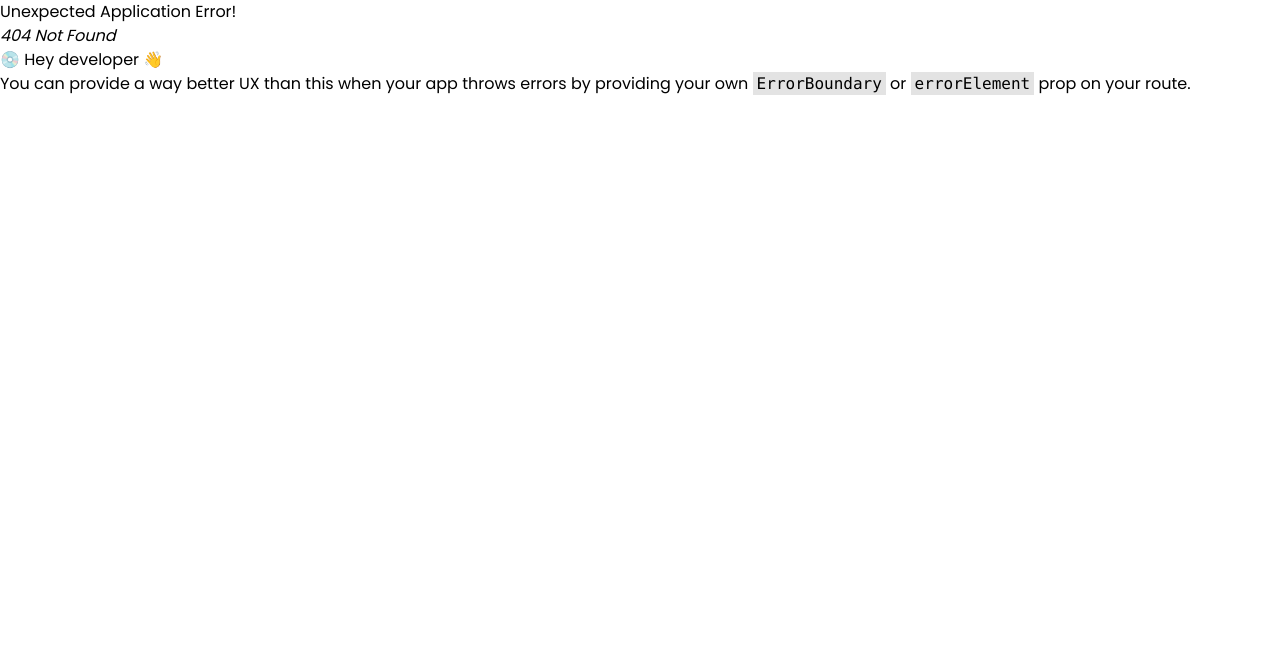
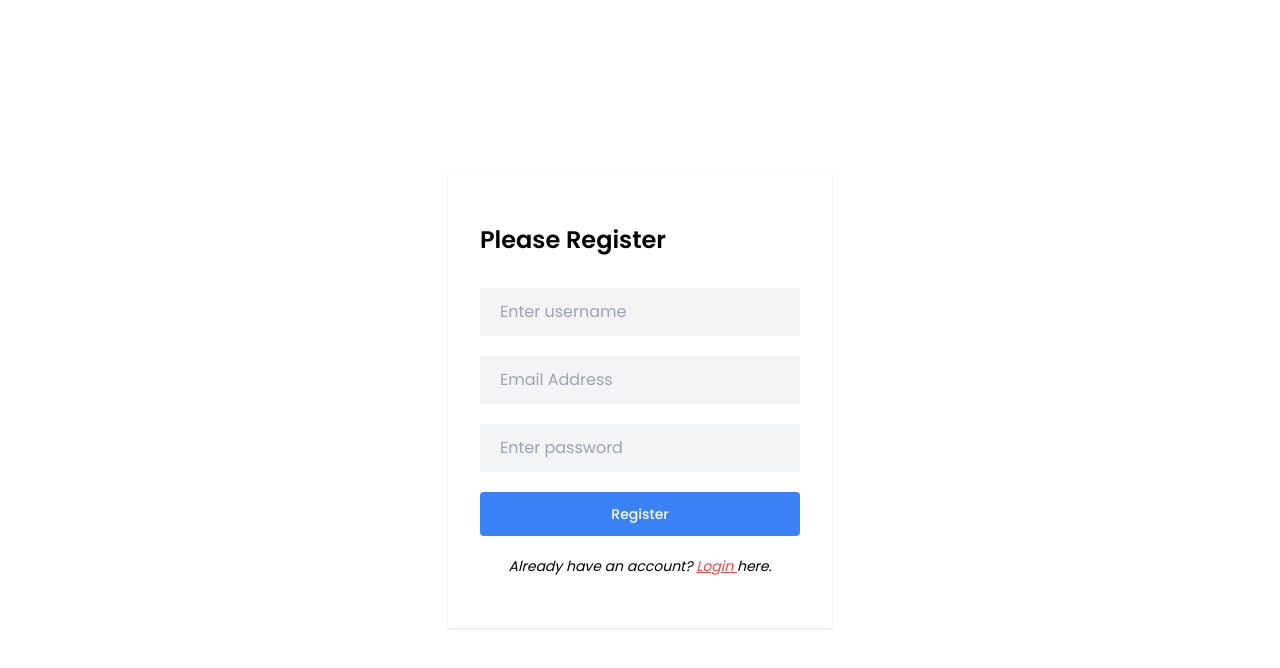
Before and after one commit to mitanvir05/shopnest-ecommerce-website, a React (Vite) app in the folder frontend/: page /register in a window 1280 px wide. Before the commit this address had no page. Shown: the top 668 px of the page. Built offline with nearby package versions, Linux system fonts and the light colour scheme.

Commit message:
login and register added

```diff
--- /dev/null
+++ b/frontend/src/components/Login.jsx
@@ -0,0 +1,71 @@
+import { useState } from "react";
+import { Link } from "react-router-dom";
+
+const Login = () => {
+  const [message, setMessage] = useState("");
+  const [email, setEmail] = useState("");
+  const [password, setPassword] = useState("");
+  const handleLogin = async (e) => {
+    e.preventDefault();
+    const data = {
+      email,
+      password,
+    };
+   // console.log(data);
+  };
+
+  return (
+    <section className="h-screen flex items-center justify-center ">
+      <div className="max-w-sm boder shadow bg-white mx-auto p-8">
+        <h2 className="text-2xl font-semibold pt-5">Please Login</h2>
+        <form
+          onSubmit={handleLogin}
+          className="space-y-5 max-w-sm mx-auto pt-8"
+        >
+          <input
+            onChange={(e) => setEmail(e.target.value)}
+            type="email"
+            name="email"
+            id="email"
+            placeholder="Email Address"
+            required
+            className="w-full bg-gray-100 focus:outline-none px-5 py-3"
+          />
+          <input
+            onChange={(e) => setPassword(e.target.value)}
+            type="password"
+            name="password"
+            id="password"
+            placeholder="Enter password"
+            required
+            className="w-full bg-gray-100 focus:outline-none px-5 py-3"
+          />
+          {message && (
+            <div
+              className={`text-red-500 text-xs ${
+                message.type === "error" ? "block" : "hidden"
+              }`}
+            >
+              {message.text}
+            </div>
+          )}
+          <button
+            type="submit"
+            className="w-full bg-blue-500 hover:bg-blue-700 text-white text-sm font-medium py-3 px-6 rounded"
+          >
+            Login
+          </button>
+        </form>
+        <p className="my-5 italic text-sm text-center">
+          Don&apos;t have an account?{" "}
+          <Link className="text-red-500 underline" to="/register">
+            Register{" "}
+          </Link>
+          here.
+        </p>
+      </div>
+    </section>
+  );
+};
+
+export default Login;
--- /dev/null
+++ b/frontend/src/components/Register.jsx
@@ -0,0 +1,82 @@
+import { useState } from "react";
+import { Link } from "react-router-dom";
+
+const Register = () => {
+  const [message, setMessage] = useState("");
+  const [username, setUsername] = useState("");
+  const [email, setEmail] = useState("");
+  const [password, setPassword] = useState("");
+  const handleRegister = async (e) => {
+    e.preventDefault();
+    const data = {
+      username,
+      email,
+      password,
+    };
+   // console.log(data);
+  };
+
+  return (
+    <section className="h-screen flex items-center justify-center ">
+      <div className="max-w-sm boder shadow bg-white mx-auto p-8">
+        <h2 className="text-2xl font-semibold pt-5">Please Register</h2>
+        <form
+          onSubmit={handleRegister}
+          className="space-y-5 max-w-sm mx-auto pt-8"
+        >
+          <input
+            onChange={(e) => setEmail(e.target.value)}
+            type="text"
+            name="username"
+            id="username"
+            placeholder="Enter username"
+            required
+            className="w-full bg-gray-100 focus:outline-none px-5 py-3"
+          />
+          <input
+            onChange={(e) => setEmail(e.target.value)}
+            type="email"
+            name="email"
+            id="email"
+            placeholder="Email Address"
+            required
+            className="w-full bg-gray-100 focus:outline-none px-5 py-3"
+          />
+          <input
+            onChange={(e) => setPassword(e.target.value)}
+            type="password"
+            name="password"
+            id="password"
+            placeholder="Enter password"
+            required
+            className="w-full bg-gray-100 focus:outline-none px-5 py-3"
+          />
+          {message && (
+            <div
+              className={`text-red-500 text-xs ${
+                message.type === "error" ? "block" : "hidden"
+              }`}
+            >
+              {message.text}
+            </div>
+          )}
+          <button
+            type="submit"
+            className="w-full bg-blue-500 hover:bg-blue-700 text-white text-sm font-medium py-3 px-6 rounded"
+          >
+            Register
+          </button>
+        </form>
+        <p className="my-5 italic text-sm text-center">
+          Already have an account? {""}
+          <Link className="text-red-500 underline" to="/login">
+            Login {""}
+          </Link>
+          here.
+        </p>
+      </div>
+    </section>
+  );
+};
+
+export default Register;
```
Also changed, not shown: frontend/src/routers/routers.jsx (+15 -5 lines).
